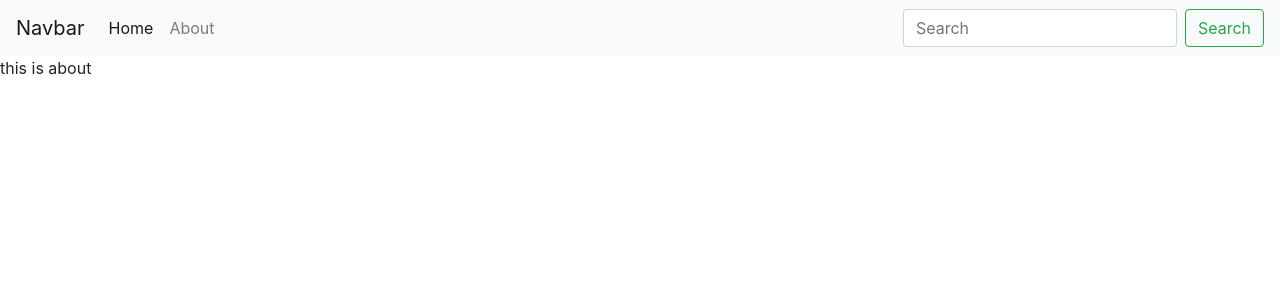
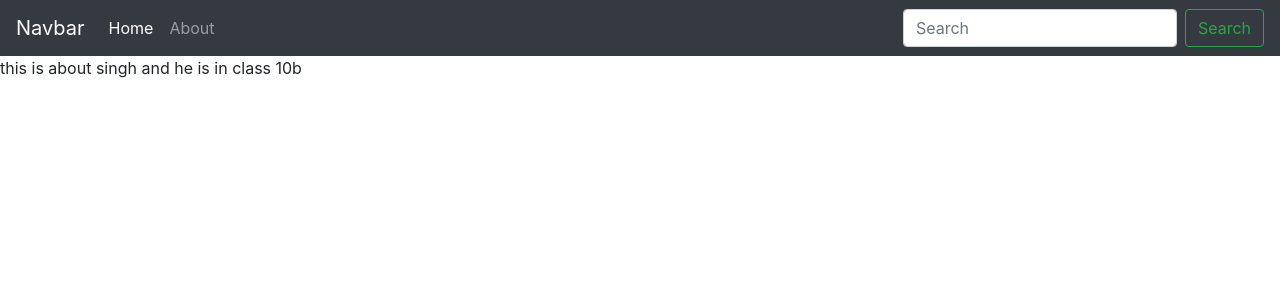
Before and after one commit to Vs74279/inotebook, a React (Create React App) app: page /about in a window 1280 px wide. Shown: the top 300 px of the page. Built offline with nearby package versions, Linux system fonts and the light colour scheme.

Commit message:
useContext hook:using react context

```diff
--- a/src/App.js
+++ b/src/App.js
@@ -10,10 +10,12 @@
 import Navbar from './components/Navbar';
 import {Home} from './components/Home';
 import About from './components/About';
+import NoteState from './context/NoteState';
 
 function App() {
   return (
     <>
+    <NoteState>
     <BrowserRouter>
     <Navbar/>
 
@@ -26,6 +28,7 @@
 
      </Routes>
      </BrowserRouter>
+     </NoteState>
       </>
   );
 }
--- a/src/components/About.js
+++ b/src/components/About.js
@@ -1,11 +1,21 @@
-import React from 'react'
+import React, { useContext } from "react";
+import NoteContext from "../context/noteContext";
+import { useEffect } from "react";
 
-const About = () => {
-  return (
-    <div>
-      this is about
-    </div>
-  )
+const ConsumerComponent = () => {
+    // Access the context using useContext hook
+    const a = useContext(NoteContext);
+    useEffect(() => {
+      a.update();
+      // eslint-disable-next-line
+    },[])
+
+    return (
+        <div>
+          this is about {a.state.name} and he is in class {a.state.class}
+
+        </div>
+    );
 }
 
-export default About
+export default ConsumerComponent;
--- a/src/components/Navbar.js
+++ b/src/components/Navbar.js
@@ -3,7 +3,7 @@
 
 const Navbar = () => {
     return (
-        <nav className="navbar navbar-expand-lg navbar-light bg-light">
+        <nav className="navbar navbar-expand-lg navbar-dark bg-dark">
             <Link className="navbar-brand" to="/">Navbar</Link>
             <button className="navbar-toggler" type="button" data-toggle="collapse" data-target="#navbarSupportedContent" aria-controls="navbarSupportedContent" aria-expanded="false" aria-label="Toggle navigation">
                 <span className="navbar-toggler-icon"></span>
--- /dev/null
+++ b/src/context/NoteState.js
@@ -0,0 +1,26 @@
+import React, { useState } from "react";
+import NoteContext from "./noteContext";
+
+const NoteState = (props) => {
+    // Define state using useState hook
+    const s1= {
+        "name": "vikash",
+        "class": "8a"
+    }
+     const [state, setstate] = useState(s1);
+      const update = () =>{
+        setTimeout(() => {
+         setstate({
+            "name":"singh",
+            "class":"10b"
+         })
+        },1000)
+     }
+    return (
+        <NoteContext.Provider value={{state, update}}>
+           {props.children}
+        </NoteContext.Provider>
+    );
+}
+
+export default NoteState;
--- /dev/null
+++ b/src/context/noteContext.js
@@ -0,0 +1,5 @@
+import { createContext } from "react";
+
+const noteContext = createContext();
+
+export default noteContext;
```
